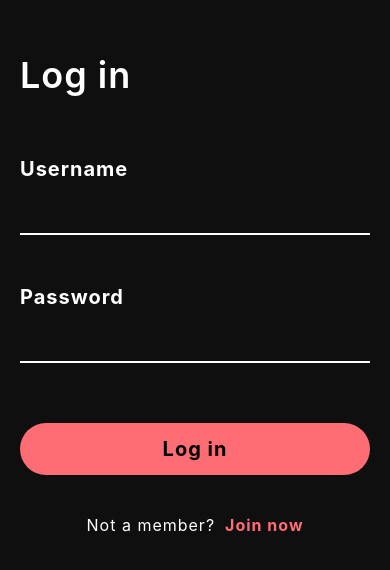
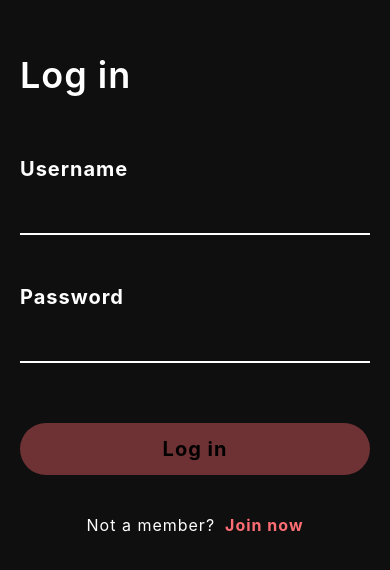
Before and after one commit to marcgirbaub/gamelab-front, a React Native app: screen / in a window 390 px wide. Shown: the part 128-698 px from the top of the page. Built offline with nearby package versions, Linux system fonts and the light colour scheme.

Commit message:
Add button disabled when inputs are empty

```diff
--- a/App.tsx
+++ b/App.tsx
@@ -1,10 +1,9 @@
 import { StatusBar } from "expo-status-bar";
 import React from "react";
-import { SafeAreaView, Text, View } from "react-native";
+import { SafeAreaView, View } from "react-native";
 import { Provider } from "react-redux";
 import LoginForm from "./src/components/LoginForm/LoginForm";
 import { store } from "./src/store/store";
-import colorStyles from "./src/styles/colorStyles";
 import globalStyles from "./src/styles/globalStyles";
 
 const App = (): JSX.Element => (
--- a/src/components/LoginForm/LoginForm.tsx
+++ b/src/components/LoginForm/LoginForm.tsx
@@ -35,6 +35,9 @@ const LoginForm = (): JSX.Element => {
     await loginUser(userToLogin);
   };
 
+  const isButtonDisabled =
+    userCredentials.username === "" || userCredentials.password === "";
+
   return (
     <KeyboardAvoidingView behavior="padding">
       <View style={loginFormStyles.container}>
@@ -71,14 +74,20 @@ const LoginForm = (): JSX.Element => {
         </View>
         <View style={loginFormStyles.buttonLinkContainer}>
           <TouchableOpacity
-            style={loginFormStyles.button}
+            activeOpacity={0.4}
+            disabled={isButtonDisabled}
+            style={
+              isButtonDisabled
+                ? loginFormStyles.disabledButton
+                : loginFormStyles.button
+            }
             onPress={onSubmitHandler}
           >
             <Text style={loginFormStyles.buttonText}>Log in</Text>
           </TouchableOpacity>
           <View style={loginFormStyles.linkContainer}>
             <Text style={loginFormStyles.info}>Not a member?</Text>
-            <TouchableOpacity>
+            <TouchableOpacity activeOpacity={0.4}>
               <Text style={loginFormStyles.link}>Join now</Text>
             </TouchableOpacity>
           </View>
--- a/src/components/LoginForm/LoginFormStyles.ts
+++ b/src/components/LoginForm/LoginFormStyles.ts
@@ -1,5 +1,4 @@
 import { StyleSheet } from "react-native";
-import colorStyles from "../../styles/colorStyles";
 import formStyles from "../../styles/formStyles";
 
 const loginFormStyles = StyleSheet.create({
@@ -14,6 +13,7 @@ const loginFormStyles = StyleSheet.create({
   linkContainer: formStyles.linkContainer,
   link: formStyles.link,
   info: formStyles.info,
+  disabledButton: formStyles.disabledButton,
 });
 
 export default loginFormStyles;
--- a/src/styles/formStyles.ts
+++ b/src/styles/formStyles.ts
@@ -70,6 +70,14 @@ const formStyles = StyleSheet.create({
     fontSize: 16,
     fontWeight: "bold",
   },
+  disabledButton: {
+    justifyContent: "center",
+    alignItems: "center",
+    width: "100%",
+    backgroundColor: "#6e3134",
+    borderRadius: 30,
+    height: 52,
+  },
 });
 
 export default formStyles;
```
